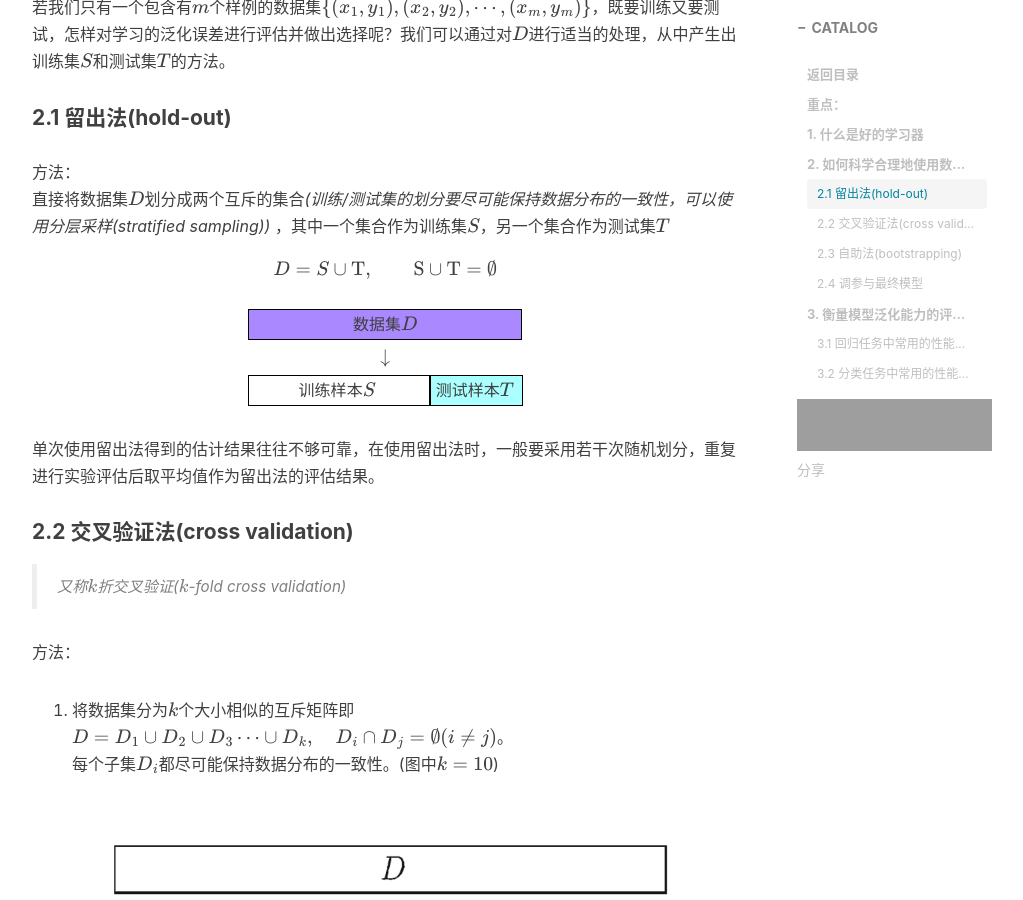
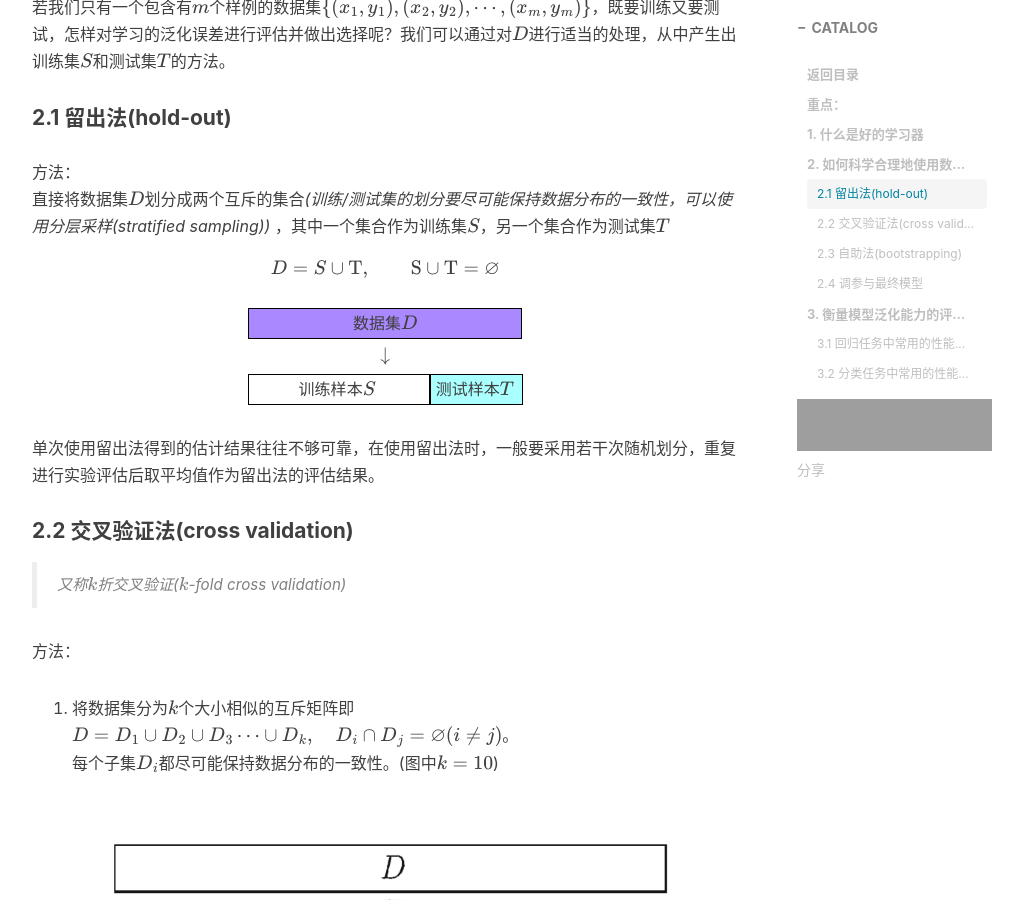
Before and after one commit to zivenyang/zivenyang.github.io, a Jekyll site: the page built from _posts/zzh-mathine-learning/2017-07-21-zzh-ml-chapter-2.markdown, in a window 1280 px wide and 900 px high, scrolled down 1994 px, cut to the strip 0-900 px from the top of the window. Shown: the whole strip, without its empty margins (233-1256 px from the left). Built offline with Jekyll 4.4.1, drawn with Linux system fonts in a browser that asks for light colours; nearby versions of some CDN libraries; formulas are drawn with MathJax 3; comment, search, counter and statistics services are not loaded; grey boxes are pictures that could not be loaded.

Commit message:
update zzh-ch2 emptyset to varnothing

```diff
--- a/_posts/zzh-mathine-learning/2017-07-21-zzh-ml-chapter-2.markdown
+++ b/_posts/zzh-mathine-learning/2017-07-21-zzh-ml-chapter-2.markdown
@@ -53,7 +53,7 @@ tags:
 #### 2.1 留出法(hold-out)
 方法：
 直接将数据集\\(D\\)划分成两个互斥的集合*(训练/测试集的划分要尽可能保持数据分布的一致性，可以使用分层采样(stratified sampling))* ，其中一个集合作为训练集\\(S\\)，另一个集合作为测试集\\(T\\)
-\\[D=S\cup\text{T},\qquad\text{S}\cup\text{T}=\emptyset\\]
+\\[D=S\cup\text{T},\qquad\text{S}\cup\text{T}=\varnothing\\]
 
 \\[
 \begin{array}{cc}
@@ -85,7 +85,7 @@ tags:
 > 又称\\(k\\)折交叉验证(\\(k\\)-fold cross validation)
 
 方法：
-1. 将数据集分为\\(k\\)个大小相似的互斥矩阵即\\(D=D_{1}\cup D_{2}\cup D_{3}\cdots\cup D_{k}, \quad D_{i}\cap D_{j}=\emptyset(i\neq j)\\)。
+1. 将数据集分为\\(k\\)个大小相似的互斥矩阵即\\(D=D_{1}\cup D_{2}\cup D_{3}\cdots\cup D_{k}, \quad D_{i}\cap D_{j}=\varnothing(i\neq j)\\)。
 每个子集\\(D_{i}\\)都尽可能保持数据分布的一致性。(图中\\(k=10\\))
   ![10折交叉验证示意图1](/img/in-post/zzh-machine-learning/ch2/10-fold_cross_validation1.png)
 2. 每次用\\(k-1\\)个子集的并集作为训练集，余下的那个子集作为测试集。
```
